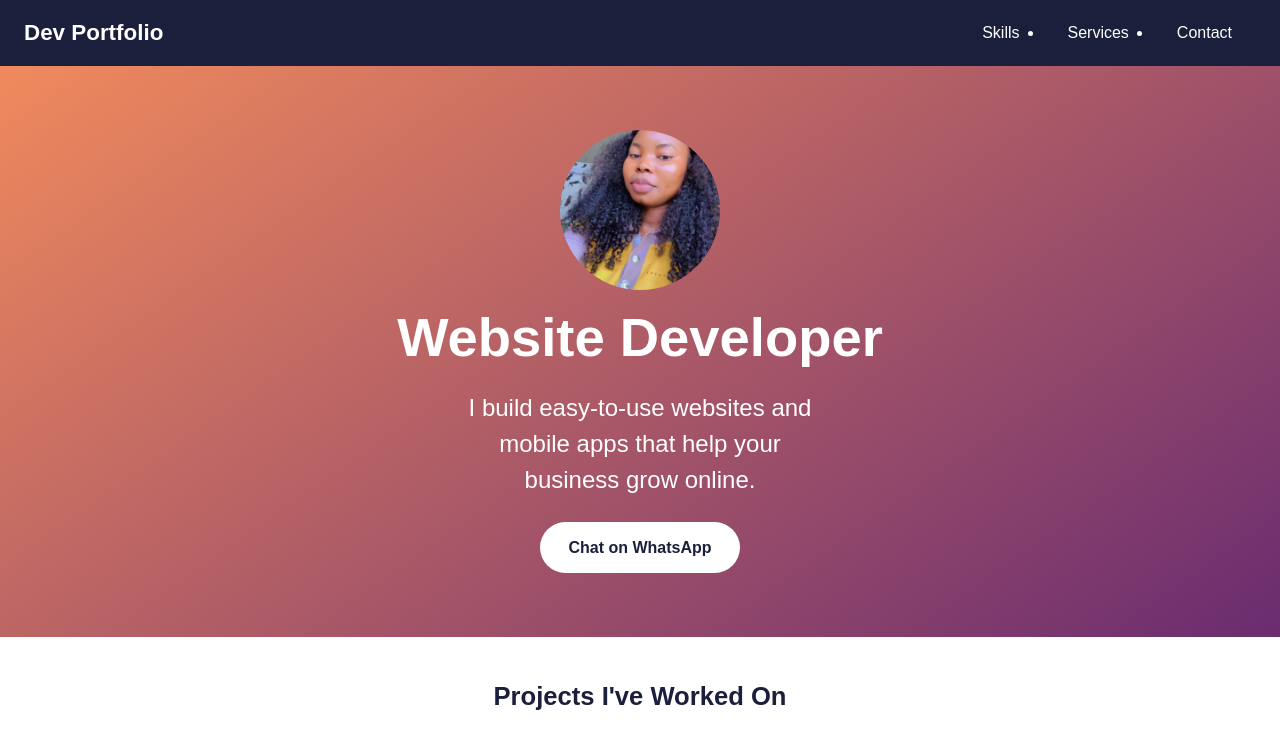
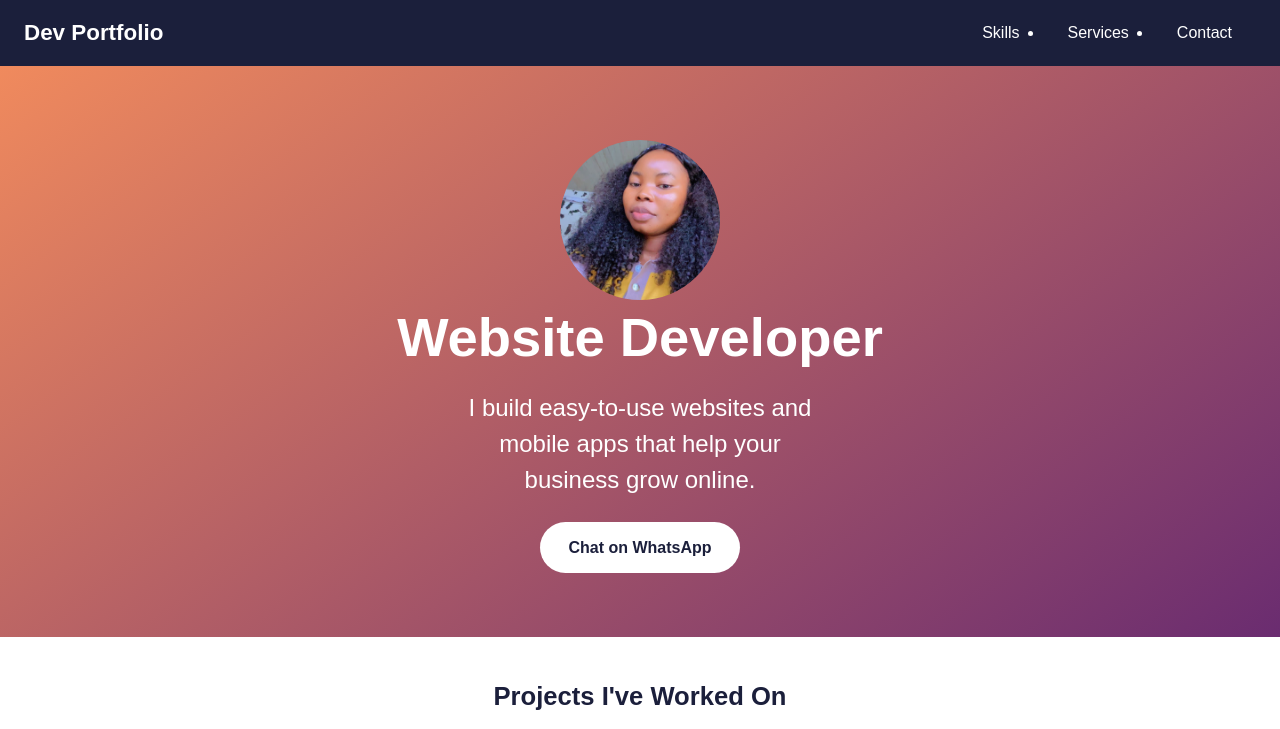
Before and after one commit to estheroledhere/My-Portfolio, a plain HTML site: page docs/index.html in a window 1280 px wide. Shown: the top 729 px of the page. Drawn offline with Linux system fonts and the light colour scheme.

Commit message:
Fix hero image cropping by adjusting profile-photo position

```diff
--- a/docs/index.html
+++ b/docs/index.html
@@ -110,7 +110,10 @@
   height: 160px;
   border-radius: 50%;
   object-fit: cover;
+  object-position: center top; /* show more of the top */
+  transform: translateY(10px); /* shift the image down */
 }
+
 
     .hero h1 {
       font-size: 2.6rem;
```
Lines whose indentation alone changed are shown as unchanged.
